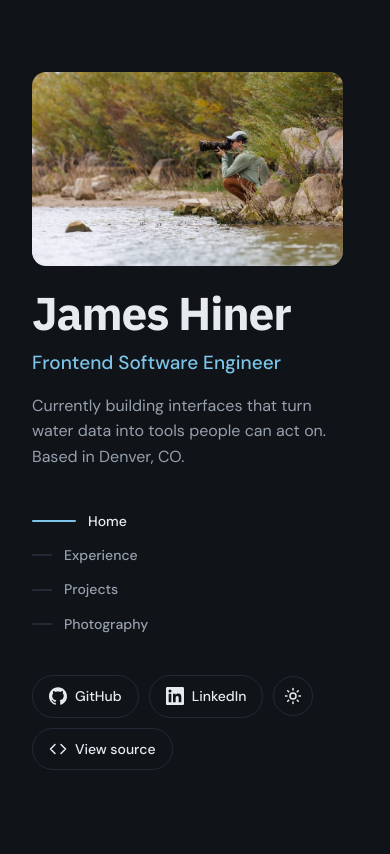
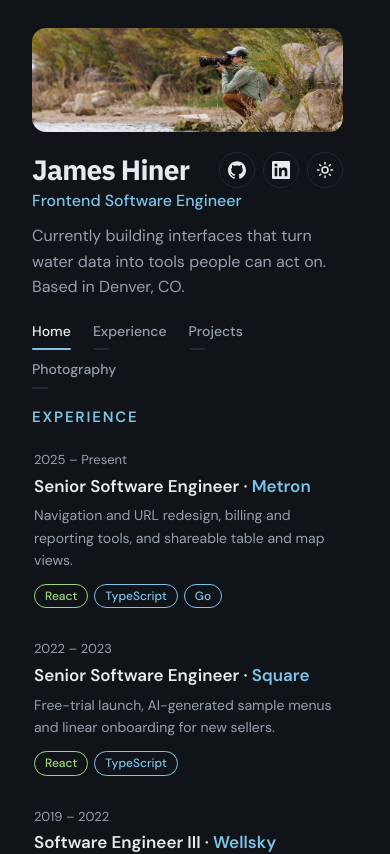
Before and after one commit to jameshiner/dev, a Next.js app: page / in a window 390 px wide. Shown: the top 854 px of the page. Built offline with nearby package versions, Linux system fonts and the light colour scheme.

Commit message:
Make the sidebar a compact header on phones and fit short desktop windows

```diff
--- a/src/app/layout.module.css
+++ b/src/app/layout.module.css
@@ -5,8 +5,8 @@
   padding: 0 32px;
 }
 
-/* Two columns from 860px up; stacked below. */
-@media (min-width: 860px) {
+/* Two columns at 860px+ wide and 500px+ tall; stacked otherwise (incl. landscape phones). */
+@media (width >= 860px) and (height >= 500px) {
   .shell {
     grid-template-columns: 1fr 1.3fr;
     gap: 72px;
@@ -17,8 +17,15 @@
   display: flex;
   flex-direction: column;
   min-width: 0;
-  min-height: 100dvh;
-  padding: 72px 0 48px;
+  padding: 8px 0 40px;
+}
+
+/* Desktop: full height keeps the footer at the bottom; stacked layouts skip it (no gap). */
+@media (width >= 860px) and (height >= 500px) {
+  .content {
+    min-height: 100dvh;
+    padding: 72px 0 48px;
+  }
 }
 
 .content main {
--- /dev/null
+++ b/src/components/NavLinks.module.css
@@ -0,0 +1,71 @@
+/* Desktop: vertical list; the line before the current link grows. */
+.nav {
+  display: flex;
+  flex-direction: column;
+  gap: 12px;
+  margin-top: 40px;
+  list-style: none;
+  font-size: 14px;
+  font-weight: 500;
+}
+
+.navLink {
+  display: flex;
+  align-items: center;
+  gap: 12px;
+  color: var(--text-muted);
+  transition: color var(--transition);
+}
+
+.navLink::before {
+  content: '';
+  width: 20px;
+  height: 2px;
+  border-radius: 2px;
+  background: var(--border);
+  transition:
+    width var(--transition),
+    background-color var(--transition);
+}
+
+.navLink:hover,
+.navLink[aria-current='page'] {
+  color: var(--text);
+}
+
+.navLink[aria-current='page']::before {
+  width: 44px;
+  background: var(--accent);
+}
+
+/* Stacked layout: a row of tabs, line under the current one. */
+@media (width < 860px), (height < 500px) {
+  .nav {
+    flex-direction: row;
+    flex-wrap: wrap;
+    gap: 8px 22px;
+    margin-top: 20px;
+  }
+
+  .navLink {
+    flex-direction: column-reverse;
+    align-items: flex-start;
+    gap: 6px;
+  }
+
+  .navLink::before {
+    width: 16px;
+  }
+
+  .navLink[aria-current='page']::before {
+    width: 100%;
+  }
+}
+
+/* Short desktop windows: tighter, so the sidebar fits. */
+@media (width >= 860px) and (500px <= height <= 900px) {
+  .nav {
+    gap: 10px;
+    margin-top: 28px;
+  }
+}
--- a/src/components/NavLinks.tsx
+++ b/src/components/NavLinks.tsx
@@ -3,7 +3,7 @@
 import Link from 'next/link';
 import { usePathname } from 'next/navigation';
 import { navItems } from '@/data/site';
-import styles from './Sidebar.module.css';
+import styles from './NavLinks.module.css';
 
 export function NavLinks() {
   const pathname = usePathname();
--- a/src/components/SectionHeading.module.css
+++ b/src/components/SectionHeading.module.css
@@ -1,8 +1,21 @@
 .heading {
-  margin-bottom: 12px;
+  /* Rows below add their own 14px padding. */
+  margin-bottom: 4px;
   color: var(--accent);
   font-size: 15px;
   font-weight: 600;
   letter-spacing: 0.12em;
   text-transform: uppercase;
 }
+
+/* Stacked layout: the current tab names the page; hide the title except from screen readers. */
+@media (width < 860px), (height < 500px) {
+  .pageTitle {
+    position: absolute;
+    width: 1px;
+    height: 1px;
+    overflow: hidden;
+    clip-path: inset(50%);
+    white-space: nowrap;
+  }
+}
--- a/src/components/SectionHeading.tsx
+++ b/src/components/SectionHeading.tsx
@@ -1,7 +1,8 @@
 import type { ReactNode } from 'react';
 import styles from './SectionHeading.module.css';
 
-// Small uppercase accent label above each section. Pages without a visible title use as="h1".
+// Small uppercase accent label above each section. A page's first section uses as="h1" as the
+// page title, which phones hide visually (the nav's current tab already names the page).
 export function SectionHeading({
   as: Heading = 'h2',
   children,
@@ -9,5 +10,6 @@ export function SectionHeading({
   as?: 'h1' | 'h2';
   children: ReactNode;
 }) {
-  return <Heading className={styles.heading}>{children}</Heading>;
+  const className = Heading === 'h1' ? `${styles.heading} ${styles.pageTitle}` : styles.heading;
+  return <Heading className={className}>{children}</Heading>;
 }
--- a/src/components/Sidebar.module.css
+++ b/src/components/Sidebar.module.css
@@ -4,9 +4,8 @@
   padding: 72px 0 48px;
 }
 
-/* Desktop: stays put while the content column scrolls. Scrolls on its own when the window is
-   too short to fit it (stopgap until BOX-25). */
-@media (min-width: 860px) {
+/* Desktop: stays put while content scrolls; scrolls itself only in very short windows. */
+@media (width >= 860px) and (height >= 500px) {
   .sidebar {
     position: sticky;
     top: 0;
@@ -46,45 +45,7 @@
   color: var(--text-muted);
 }
 
-.nav {
-  display: flex;
-  flex-direction: column;
-  gap: 12px;
-  margin-top: 40px;
-  list-style: none;
-  font-size: 14px;
-  font-weight: 500;
-}
-
-.navLink {
-  display: flex;
-  align-items: center;
-  gap: 12px;
-  color: var(--text-muted);
-  transition: color var(--transition);
-}
-
-.navLink::before {
-  content: '';
-  width: 20px;
-  height: 2px;
-  border-radius: 2px;
-  background: var(--border);
-  transition:
-    width var(--transition),
-    background-color var(--transition);
-}
-
-.navLink:hover,
-.navLink[aria-current='page'] {
-  color: var(--text);
-}
-
-.navLink[aria-current='page']::before {
-  width: 44px;
-  background: var(--accent);
-}
-
+/* Desktop: labeled socials and theme toggle, pushed to the bottom. */
 .actions {
   display: flex;
   flex-wrap: wrap;
@@ -94,7 +55,143 @@
   padding-top: 40px;
 }
 
+.mobileActions {
+  display: none;
+}
+
 .source {
   align-self: flex-start;
   margin-top: 10px;
 }
+
+/* Banner and bio. Grid rows 1fr → 0fr animates the collapse (height: auto can't animate). */
+.collapse {
+  display: grid;
+  grid-template-rows: 1fr;
+}
+
+.collapseInner {
+  min-height: 0;
+}
+
+/* Stacked layout: same header on every page; off Home, the banner and bio slide away. */
+@media (width < 860px), (height < 500px) {
+  /* Compact pages tighten the top, animated with the slide. */
+  .sidebar {
+    padding: 28px 0 8px;
+    transition: padding-top 0.35s ease;
+  }
+
+  .sidebar[data-compact] {
+    padding-top: 24px;
+  }
+
+  .collapse {
+    transition:
+      grid-template-rows 0.35s ease,
+      opacity 0.25s ease,
+      visibility 0s;
+  }
+
+  .collapseInner {
+    overflow: hidden;
+  }
+
+  .sidebar[data-compact] .collapse {
+    grid-template-rows: 0fr;
+    opacity: 0;
+    /* Out of the tab order and screen readers once collapsed. */
+    visibility: hidden;
+    transition:
+      grid-template-rows 0.35s ease,
+      opacity 0.25s ease,
+      visibility 0s 0.35s;
+  }
+
+  .banner {
+    aspect-ratio: 3;
+    /* Visually matches the 28px above the banner. */
+    margin-bottom: 24px;
+  }
+
+  .nameRow {
+    display: flex;
+    align-items: center;
+    justify-content: space-between;
+    gap: 16px;
+  }
+
+  .name {
+    margin-top: 0;
+    font-size: 28px;
+  }
+
+  .role {
+    margin-top: 4px;
+    font-size: 16px;
+  }
+
+  /* Negative margin: the 36px buttons don't make the 28px name row taller. */
+  .mobileActions {
+    display: flex;
+    flex-shrink: 0;
+    gap: 8px;
+    margin-block: -4px;
+  }
+
+  .mobileActions .iconButton {
+    justify-content: center;
+    width: 36px;
+    height: 36px;
+    padding: 0;
+  }
+
+  .lead {
+    max-width: none;
+    margin-top: 10px;
+  }
+
+  /* Replaced by the icon buttons beside the name. */
+  .actions {
+    display: none;
+  }
+
+  /* .sidebar prefix outranks PillLink's own display rule. */
+  .sidebar .source {
+    display: none;
+  }
+}
+
+/* Short desktop windows (e.g. 1366×768): shorter banner, tighter spacing (nav too). */
+@media (width >= 860px) and (500px <= height <= 900px) {
+  .sidebar {
+    padding: 48px 0 32px;
+  }
+
+  .banner {
+    aspect-ratio: 2.2;
+  }
+
+  .name {
+    margin-top: 18px;
+  }
+
+  .actions {
+    padding-top: 24px;
+  }
+}
+
+/* Very short windows: drop the banner so name, nav and actions still fit. */
+@media (width >= 860px) and (500px <= height <= 720px) {
+  .sidebar {
+    padding-top: 40px;
+  }
+
+  .banner {
+    display: none;
+  }
+
+  .name {
+    margin-top: 0;
+  }
+}
--- a/src/components/Sidebar.tsx
+++ b/src/components/Sidebar.tsx
@@ -1,9 +1,11 @@
 import Image from 'next/image';
+import type { ReactNode } from 'react';
 import { site } from '@/data/site';
 import banner from '../../public/img/banner.jpeg';
 import { CodeIcon, GitHubIcon, LinkedInIcon } from './icons';
 import { NavLinks } from './NavLinks';
 import { PillLink } from './PillLink';
+import { SidebarFrame } from './SidebarFrame';
 import { ThemeToggle } from './ThemeToggle';
 import styles from './Sidebar.module.css';
 
@@ -12,25 +14,50 @@ const SOCIALS = [
   { href: site.links.linkedin, label: 'LinkedIn', Icon: LinkedInIcon },
 ];
 
+// Slides away on phones on every page but Home.
+function Collapsible({ children }: { children: ReactNode }) {
+  return (
+    <div className={styles.collapse}>
+      <div className={styles.collapseInner}>{children}</div>
+    </div>
+  );
+}
+
 export function Sidebar() {
   return (
-    <aside className={styles.sidebar}>
+    <SidebarFrame className={styles.sidebar}>
+      <Collapsible>
         <Image
           src={banner}
           alt="Photographing from a lakeshore"
           className={styles.banner}
-        sizes="(min-width: 860px) 460px, 100vw"
+          sizes="(min-width: 860px) and (min-height: 500px) 460px, 100vw"
           placeholder="blur"
           preload
         />
+      </Collapsible>
 
+      <div className={styles.nameRow}>
         <p className={styles.name}>{site.name}</p>
+        {/* Phones only: icon socials and theme toggle. */}
+        <div className={styles.mobileActions}>
+          {SOCIALS.map(({ href, label, Icon }) => (
+            <PillLink key={href} href={href} aria-label={label} className={styles.iconButton}>
+              <Icon />
+            </PillLink>
+          ))}
+          <ThemeToggle className={styles.iconButton} />
+        </div>
+      </div>
       <p className={styles.role}>{site.role}</p>
+
+      <Collapsible>
         <p className={styles.lead}>
           {site.bio}
           <br />
           Based in {site.location}.
         </p>
+      </Collapsible>
 
       <NavLinks />
 
@@ -48,6 +75,6 @@ export function Sidebar() {
         <CodeIcon />
         View source
       </PillLink>
-    </aside>
+    </SidebarFrame>
   );
 }
--- /dev/null
+++ b/src/components/SidebarFrame.tsx
@@ -0,0 +1,15 @@
+'use client';
+
+import { usePathname } from 'next/navigation';
+import type { ReactNode } from 'react';
+
+// The sidebar's <aside>, marked compact on every page but Home. On phones, compact slides the
+// banner and bio away so page content starts near the top (see Sidebar.module.css).
+export function SidebarFrame({ className, children }: { className: string; children: ReactNode }) {
+  const compact = usePathname() !== '/';
+  return (
+    <aside className={className} data-compact={compact || undefined}>
+      {children}
+    </aside>
+  );
+}
--- a/src/components/ThemeToggle.tsx
+++ b/src/components/ThemeToggle.tsx
@@ -6,7 +6,7 @@ import { THEME_STORAGE_KEY as STORAGE_KEY } from './theme';
 import styles from './ThemeToggle.module.css';
 
 // Which icon shows is decided in CSS from data-theme, so the server and client render the same markup.
-export function ThemeToggle() {
+export function ThemeToggle({ className }: { className?: string }) {
   // In dev, Strict Mode's remount resets <html> attributes; re-apply the saved theme. No-op in production.
   useLayoutEffect(() => {
     try {
@@ -26,7 +26,12 @@ export function ThemeToggle() {
   }
 
   return (
-    <button type="button" className={styles.toggle} onClick={toggle} aria-label="Toggle theme">
+    <button
+      type="button"
+      className={className ? `${styles.toggle} ${className}` : styles.toggle}
+      onClick={toggle}
+      aria-label="Toggle theme"
+    >
       <SunIcon className={styles.sun} />
       <MoonIcon className={styles.moon} />
     </button>
```
Lines whose indentation alone changed are shown as unchanged.
